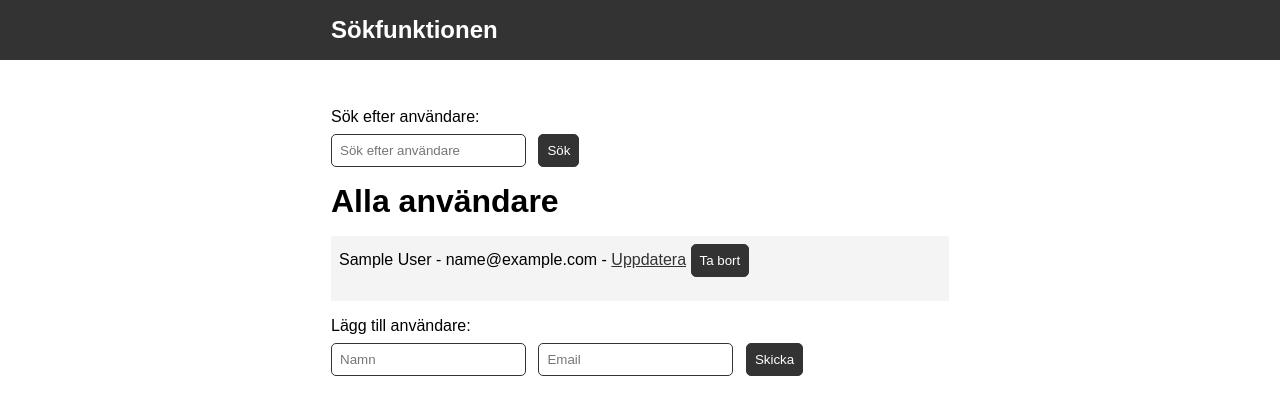
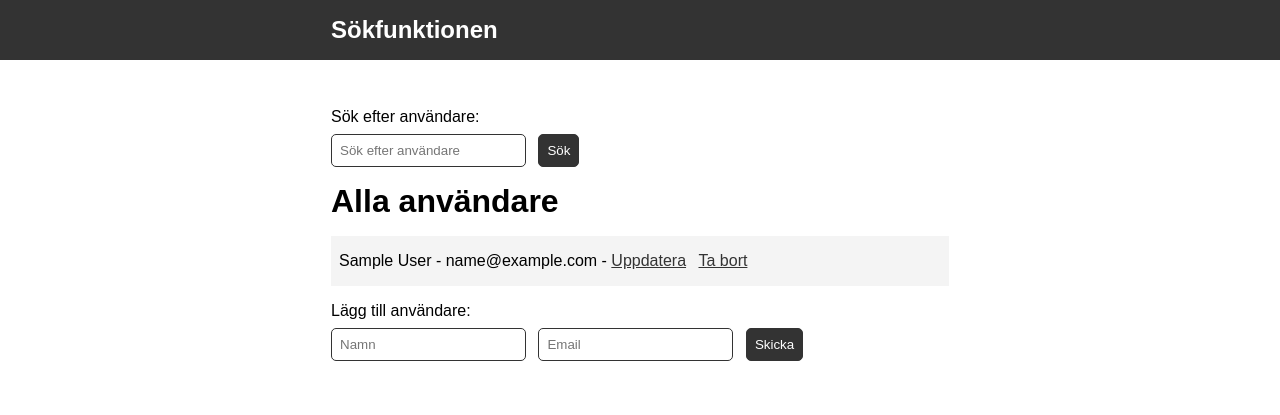
Before and after one commit to mattiasstjernstrom/PVSPYH23, a Flask app: page / in a window 1280 px wide. Shown: the top 415 px of the page. Run offline with Flask 3, Linux system fonts and the light colour scheme; tables that the repository leaves empty hold one stand-in row (values such as "Sample post"); parts of the project's set-up code (start-up, migrations or seed data) failed here and were passed over.

Commit message:
css-change

```diff
--- a/flask-Sökfunktionen-formaterad-1/static/style.css
+++ b/flask-Sökfunktionen-formaterad-1/static/style.css
@@ -113,6 +113,20 @@ main ul li {
 main ul li form {
   display: inline-flex;
   flex-direction: row;
+  margin-bottom: 0rem;
+}
+
+main ul li form button {
+  background-color: transparent;
+  color: #333;
+  border: none;
+  text-decoration: underline;
+  font-size: 1rem;
+}
+
+main ul li form button:hover {
+  background-color: transparent;
+  color: #6d6d6d;
 }
 
 main ul li:nth-child(odd) {
```
Also changed, not shown: css/base.css (+34 -1 lines).
